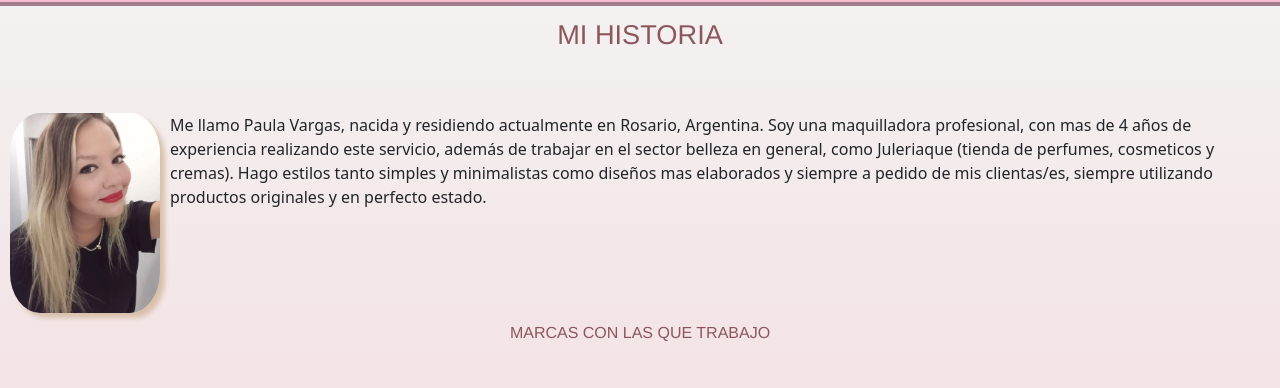
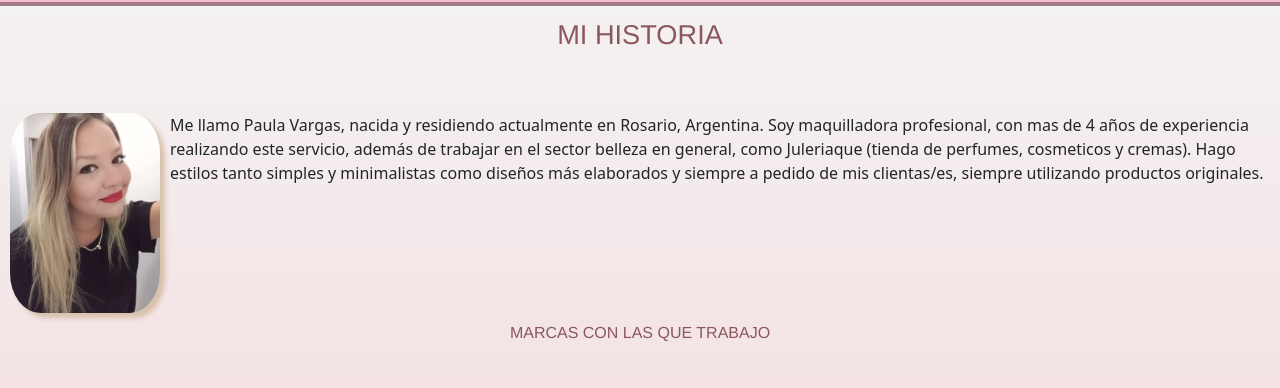
Before and after one commit to MauroSVargas/repositorio-general-curso-desarrollo-web-coder, a website: page pages/quien-soy.html in a window 1280 px wide. Shown: the part 69-457 px from the top of the page. Drawn offline with nearby package versions, Linux system fonts and the light colour scheme.

Commit message:
arreglando texto quien soy

```diff
--- a/pages/quien-soy.html
+++ b/pages/quien-soy.html
@@ -56,10 +56,10 @@
           <h1 class="animate__animated animate__fadeInDown">MI HISTORIA</h1>
             <div class="card__historia">
                 <img class="imagen__historia" src="../img/imagen-historia.webp" alt="">
-                <p class="parrafo__historia">Me llamo Paula Vargas, nacida y residiendo actualmente en Rosario, Argentina. Soy una maquilladora profesional,
+                <p class="parrafo__historia">Me llamo Paula Vargas, nacida y residiendo actualmente en Rosario, Argentina. Soy maquilladora profesional,
                   con mas de 4 años de experiencia realizando este servicio, además de trabajar en el sector belleza en general, como Juleriaque (tienda de
-                  perfumes, cosmeticos y cremas). Hago estilos tanto simples y minimalistas como diseños mas elaborados y siempre a pedido de mis clientas/es,
-                  siempre utilizando productos originales y en perfecto estado.
+                  perfumes, cosmeticos y cremas). Hago estilos tanto simples y minimalistas como diseños más elaborados y siempre a pedido de mis clientas/es,
+                  siempre utilizando productos originales.
                 </p>
             </div>
 
```
